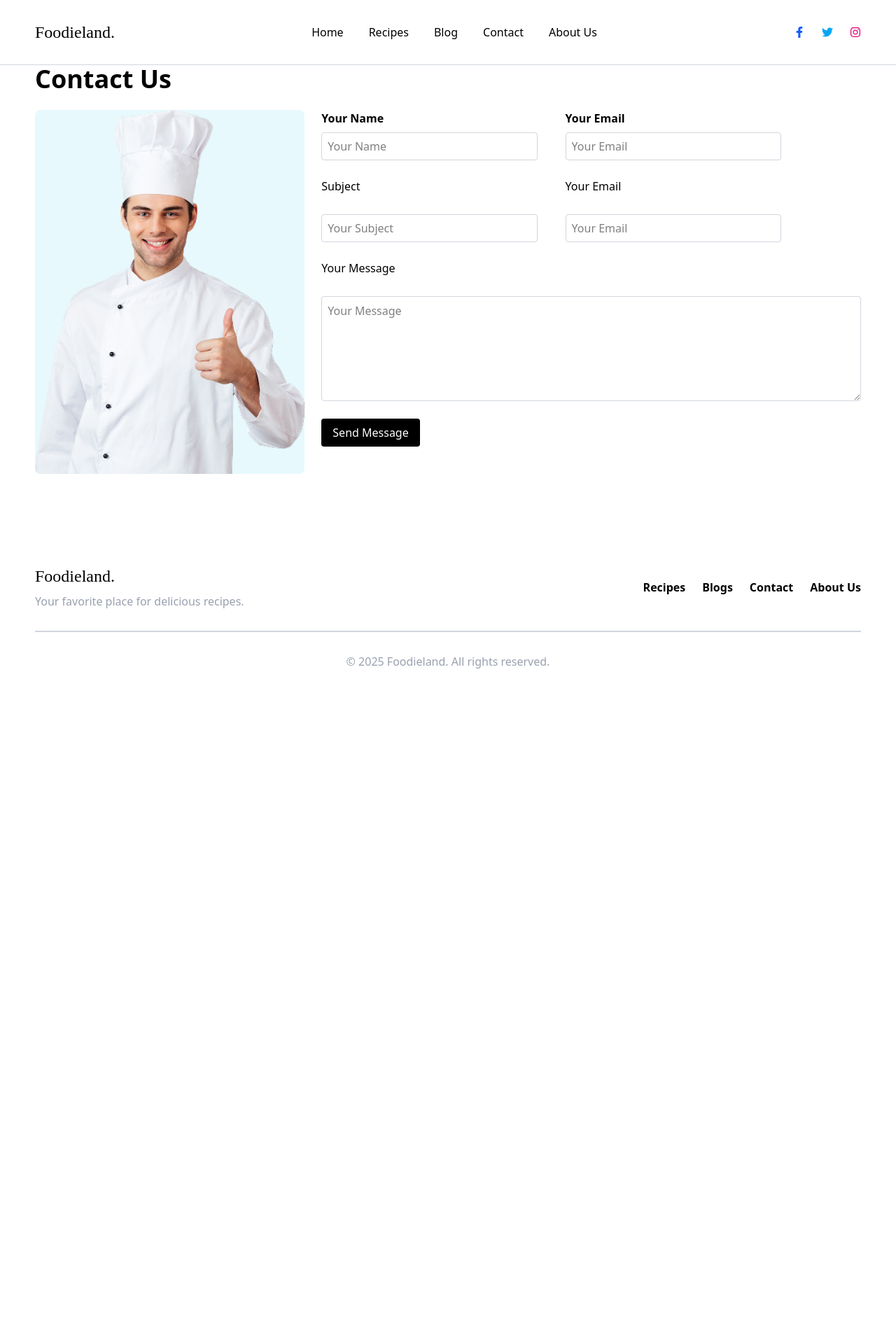
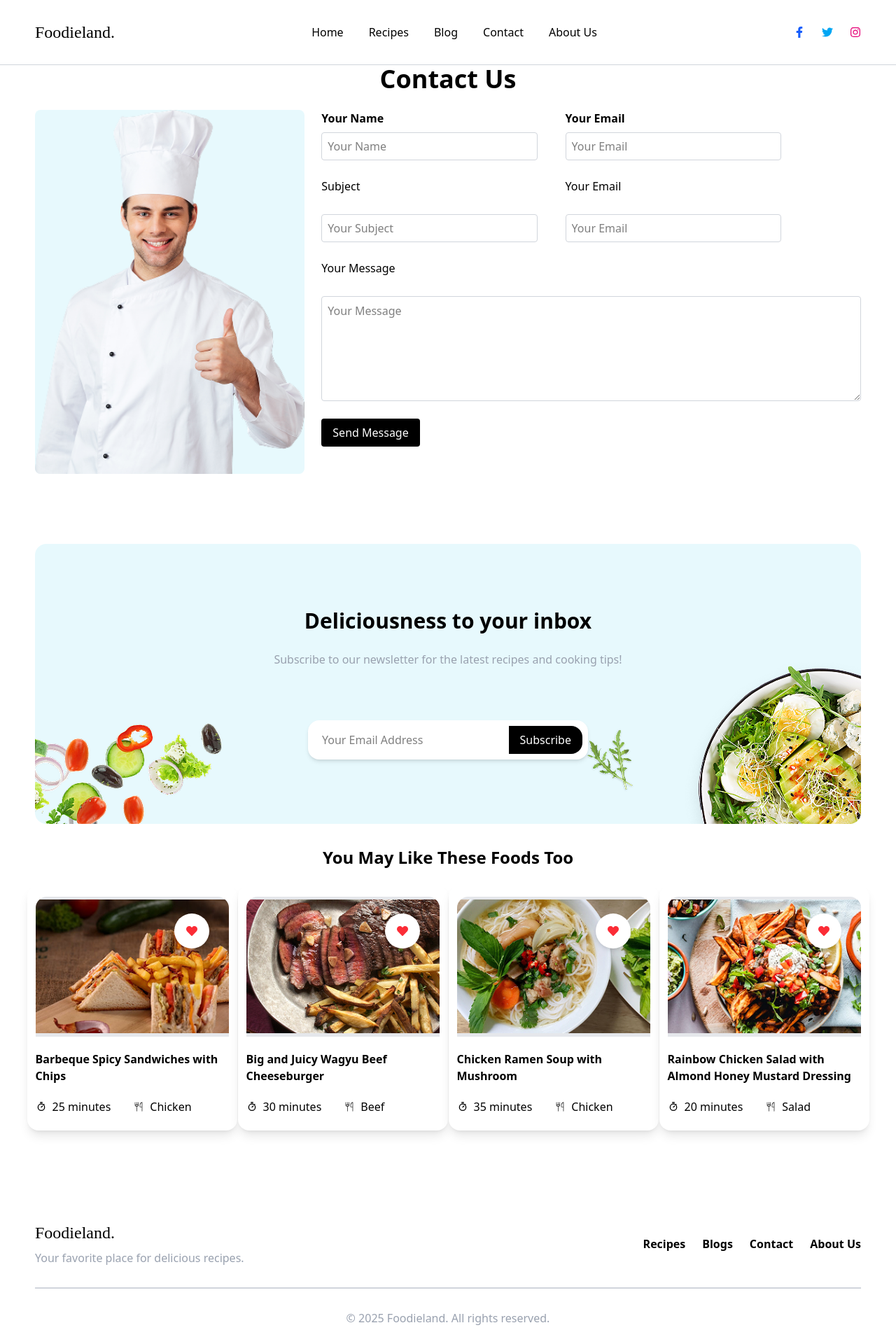
Before and after one commit to CodeShiran/Food-Recipe-Blog, a React (Vite) app in the folder frontend/: page / in a window 1280 px wide. Shown: the top 1920 px of the page at 70% size. Before the commit the page ends 987 px from the top, so only its background shows below. Built offline with nearby package versions, Linux system fonts and the light colour scheme.

Commit message:
feat: add EmailBox component and display recommended recipes on Contact page

```diff
--- a/frontend/src/pages/Contact.jsx
+++ b/frontend/src/pages/Contact.jsx
@@ -1,11 +1,14 @@
 import React from "react";
 import assets from "../assets/assets";
+import EmailBox from "../components/EmailBox";
+import moreRecipes from "../assets/moreRecipes";
+import RecipeCard from "../components/RecipeCard";
 
 const Contact = () => {
   return (
     <div className="md:px-[50px] px-[25px]">
       <div>
-        <h1 className="text-4xl font-bold">Contact Us</h1>
+        <h1 className="text-4xl font-bold text-center">Contact Us</h1>
         <div className="flex flex-row gap-6 mt-6">
           <div className="hidden flex-1/3 bg-[#E7F9FD] rounded-lg md:flex flex-col justify-end">
             <img
@@ -68,6 +71,22 @@ const Contact = () => {
           </div>
         </div>
       </div>
+      <EmailBox />
+      <div className='mt-8 mb-10'>
+            <h3 className='text-2xl font-semibold text-center'>You May Like These Foods Too</h3>
+            <div className='mt-6 grid grid-cols-1 md:grid-cols-3 lg:grid-cols-4 gap-6 justify-items-center'>
+              {moreRecipes.slice(0, 4).map((recipes, index) => (
+                <RecipeCard
+                        key={index}
+                        image={recipes.image}
+                        name={recipes.name}
+                        time={recipes.time}
+                        type={recipes.type}
+                        bgColor="bg-[#ffffff]"
+                    />
+              ))}
+            </div>
+        </div>
     </div>
   );
 };
```
